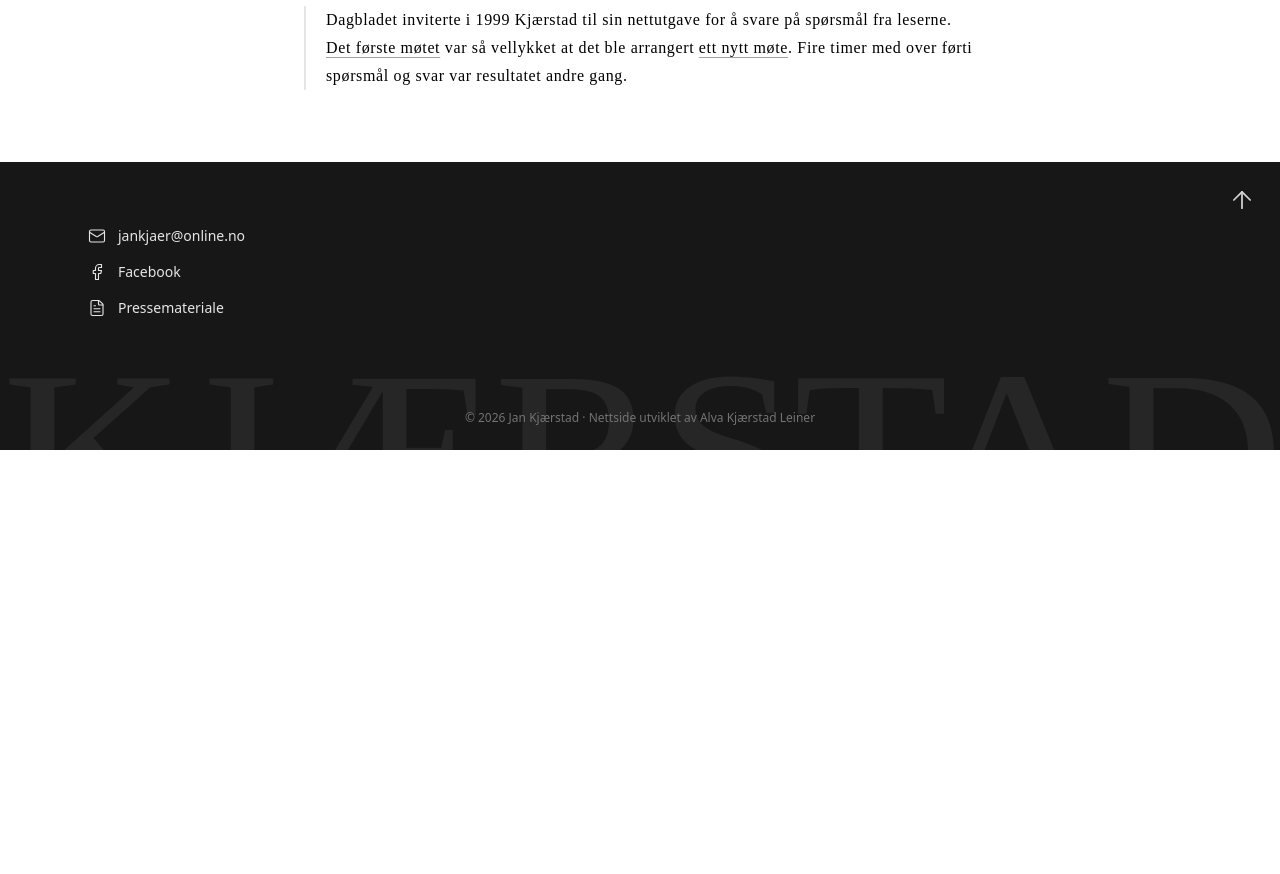
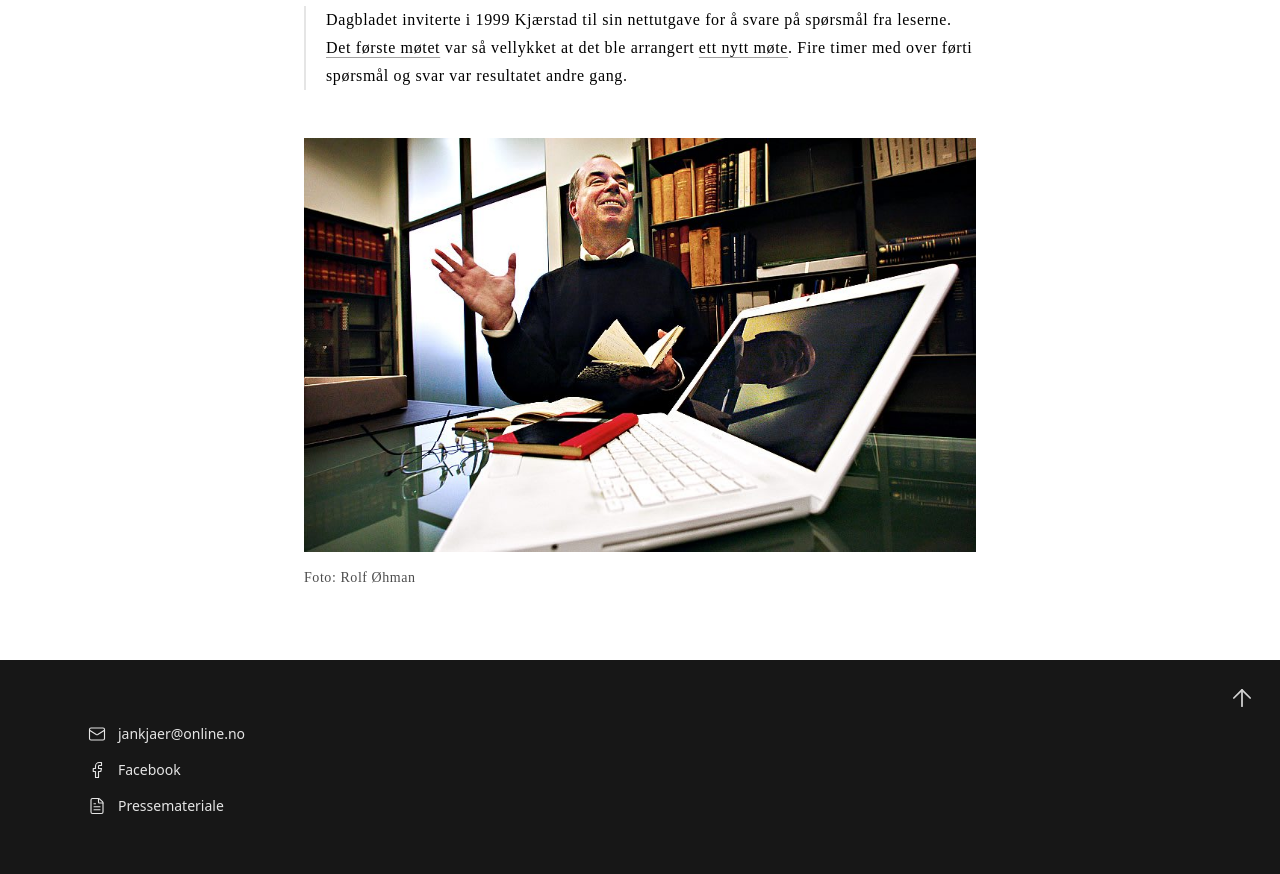
Before and after one commit to alvakleiner/JanKjaer, a React (Vite) app: page /intervjuer in a window 1280 px wide. Shown: the part 1160-2034 px from the top of the page. Before the commit the page ends 1610 px from the top, so only its background shows below. Built offline with nearby package versions, Linux system fonts and the light colour scheme.

Commit message:
content: Add picture to intervju page

```diff
--- a/src/pages/Intervjuer.tsx
+++ b/src/pages/Intervjuer.tsx
@@ -292,6 +292,17 @@ export default function Intervjuer() {
           {renderArticle(mmInterview)}
         </Drawer>
 
+        <div className="mt-12">
+          <img
+            src="/images/jk-pc.jpg"
+            alt=""
+            className="w-full h-auto"
+          />
+          <p className="text-sm tracking-[0.04em] font-['Lora',serif] text-black/70 mt-4">
+            Foto: Rolf Øhman
+          </p>
+        </div>
+
       </div>
     </section>
   )
```
Also changed, not shown: public/images/jk-pc.jpg (added).
